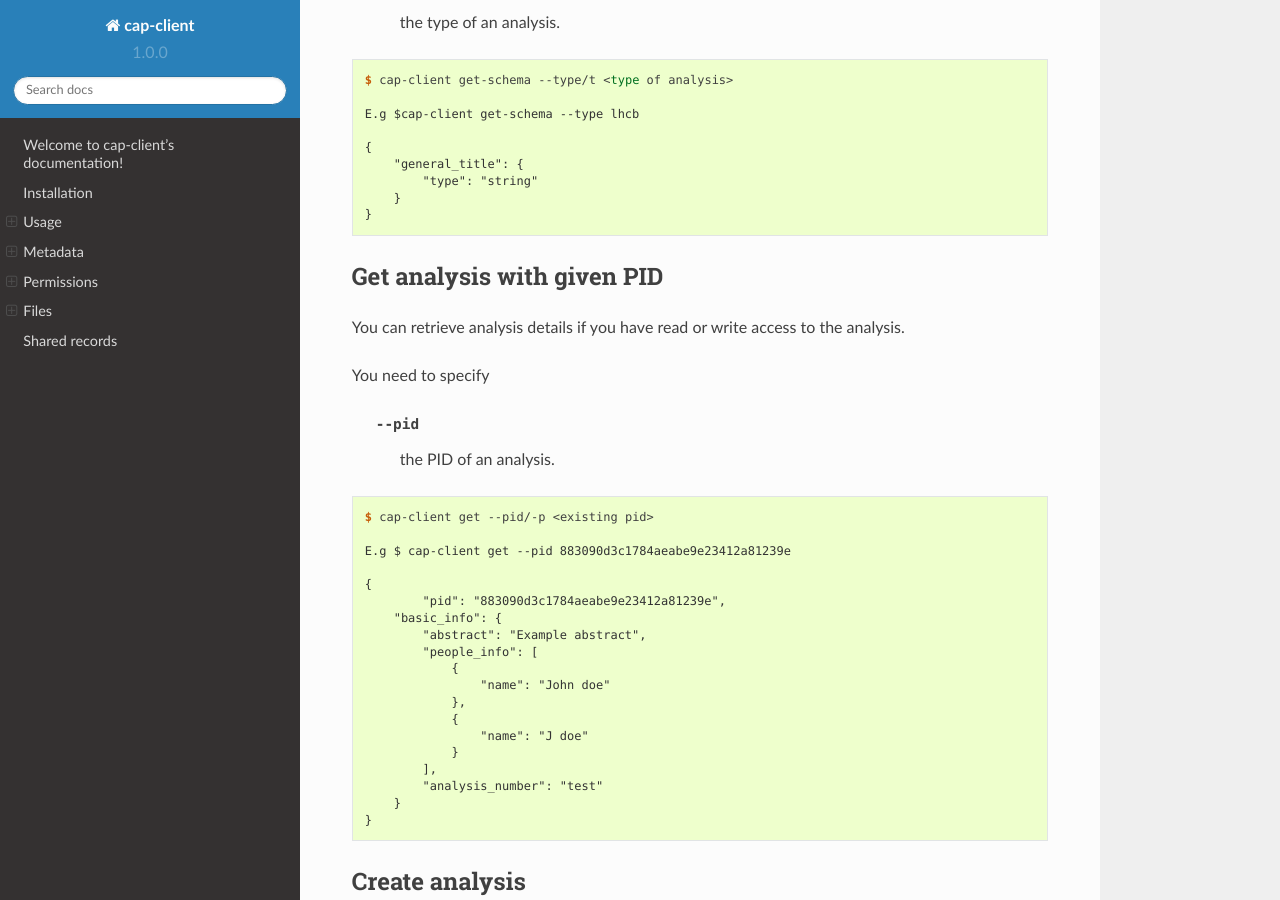
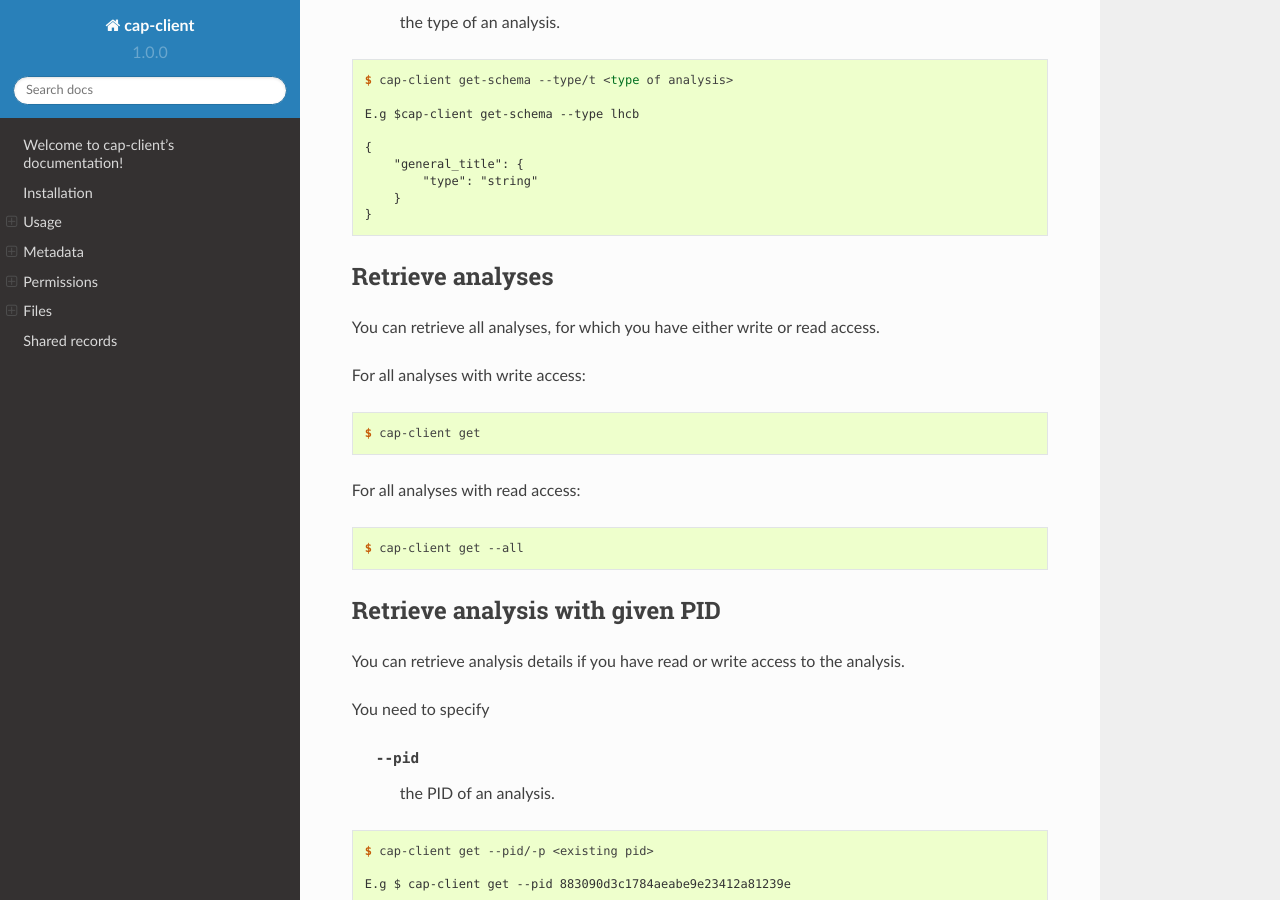
Before and after one commit to cernanalysispreservation/cap-client, a Sphinx documentation site: the page built from docs/index.rst, in a window 1280 px wide and 900 px high, scrolled down 1726 px. Built offline with Sphinx 7.4.7 and the Read the Docs theme 2.0.0, drawn with Linux system fonts in a browser that asks for light colours.

Commit message:
Update index.rst
Added information on how to retrieve analyses, for which the user has write or read access.

```diff
--- a/docs/index.rst
+++ b/docs/index.rst
@@ -96,8 +96,24 @@ You need to specify
         }
     }
 
+Retrieve analyses
+----------
 
-Get analysis with given PID
+You can retrieve all analyses, for which you have either write or read access.
+
+For all analyses with write access:
+
+.. code-block:: console
+
+	$ cap-client get
+
+For all analyses with read access:
+
+.. code-block:: console
+
+	$ cap-client get --all
+
+Retrieve analysis with given PID
 ----------
 
 You can retrieve analysis details if you have read or write access to the analysis.
```
